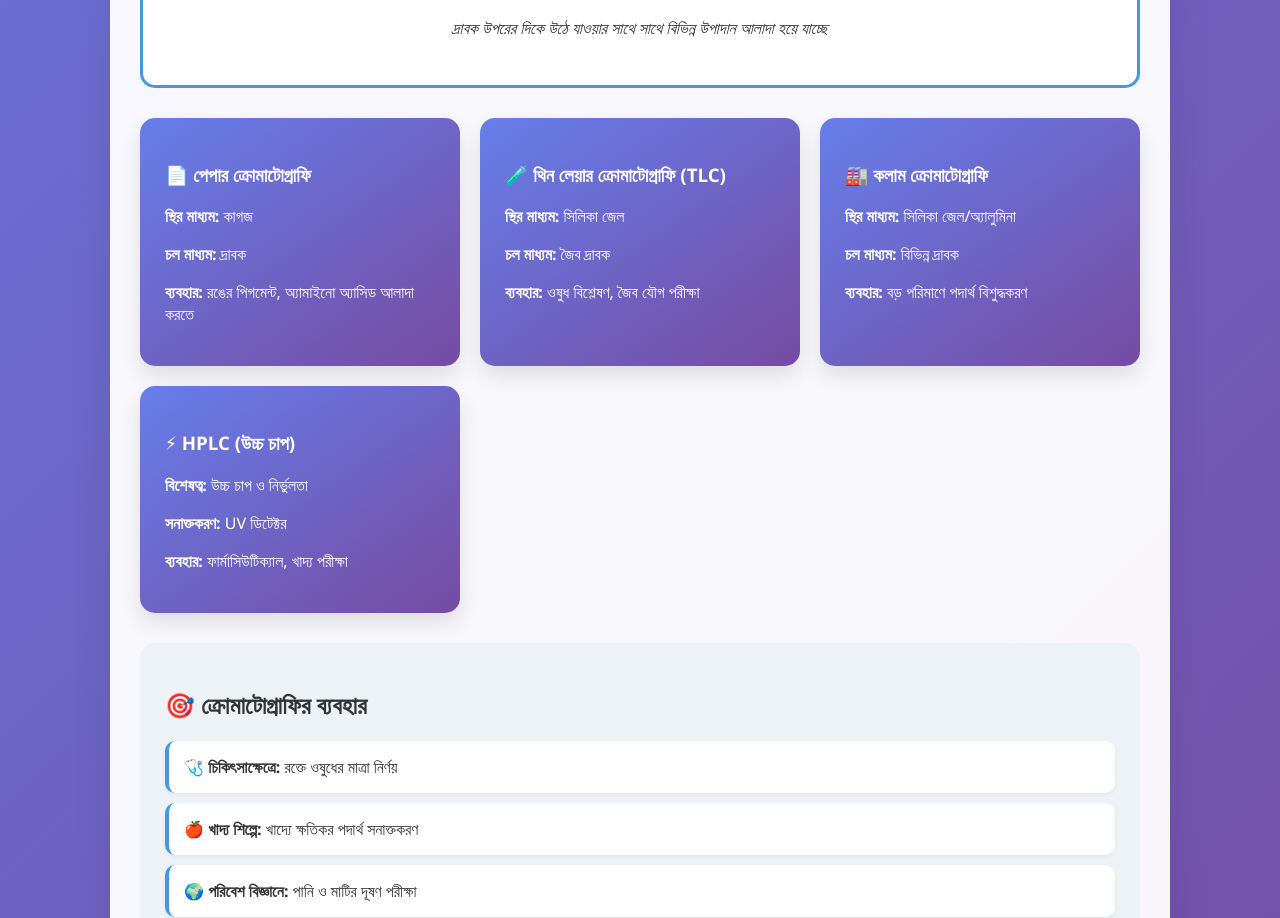
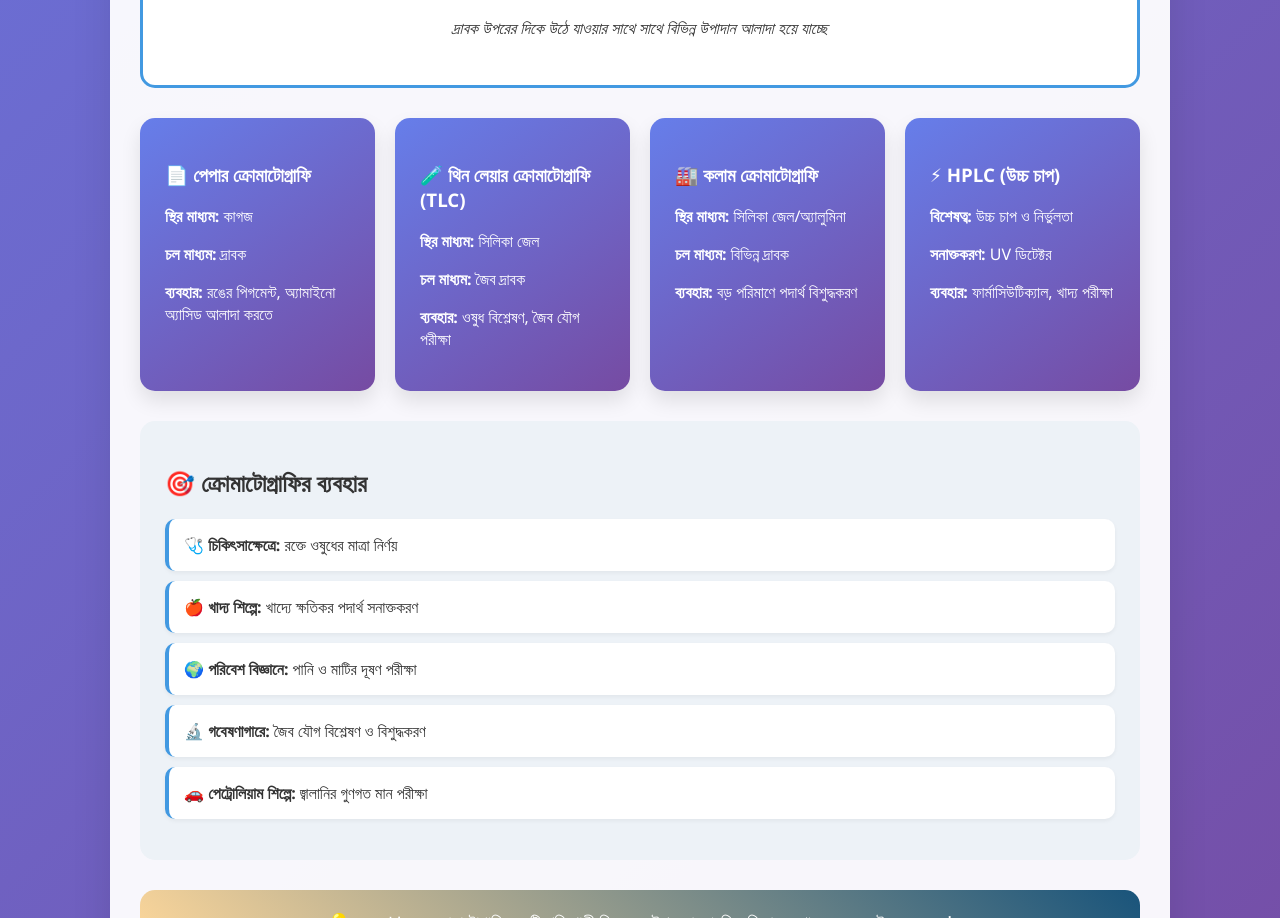
Before and after one commit to SIAM-TheLegend/CSE-115_Chromatography, a plain HTML site: page index.html in a window 1280 px wide. Shown: the part 1286-2204 px from the top of the page. Drawn offline with Linux system fonts and the light colour scheme.

Commit message:
Update card size

```diff
--- a/index.html
+++ b/index.html
@@ -147,7 +147,7 @@
 
         .types-grid {
             display: grid;
-            grid-template-columns: repeat(auto-fit, minmax(300px, 1fr));
+            grid-template-columns: repeat(auto-fit, minmax(200px, 1fr));
             gap: 20px;
             margin: 30px 0;
         }
```
